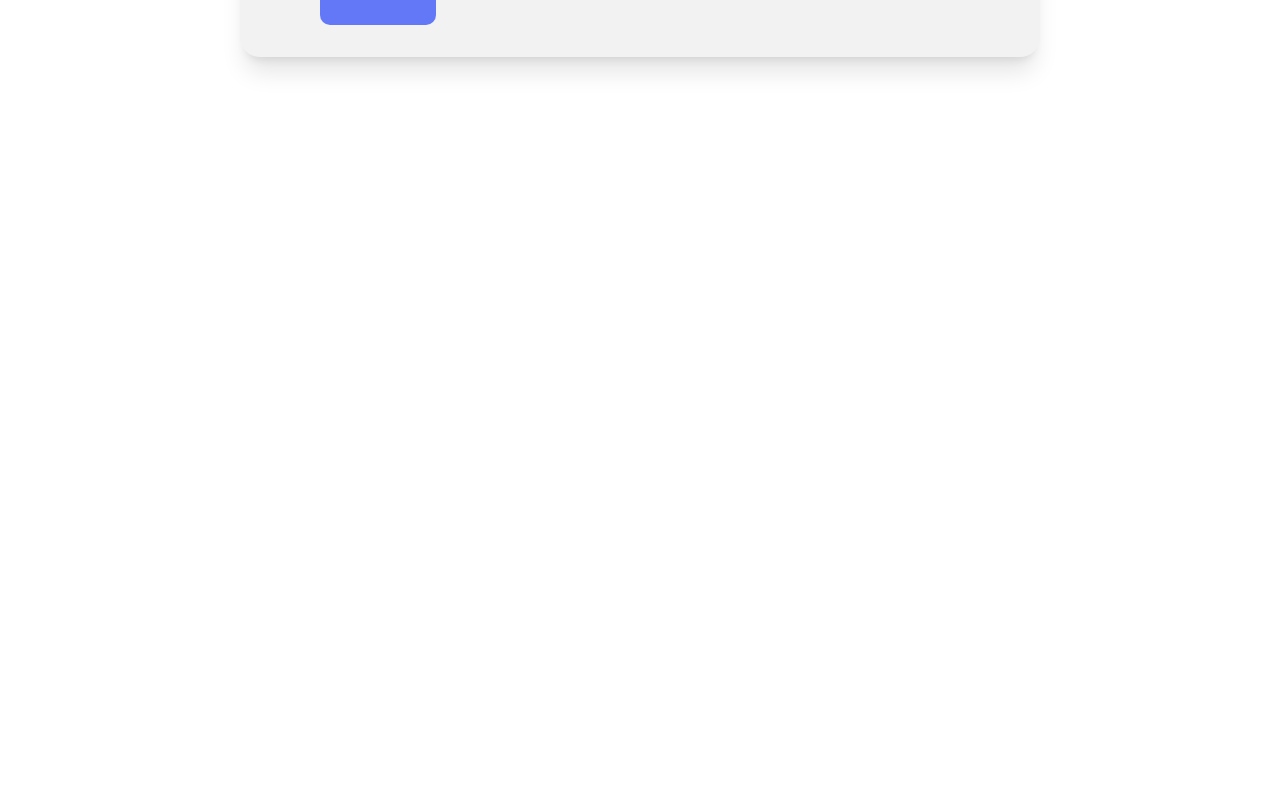
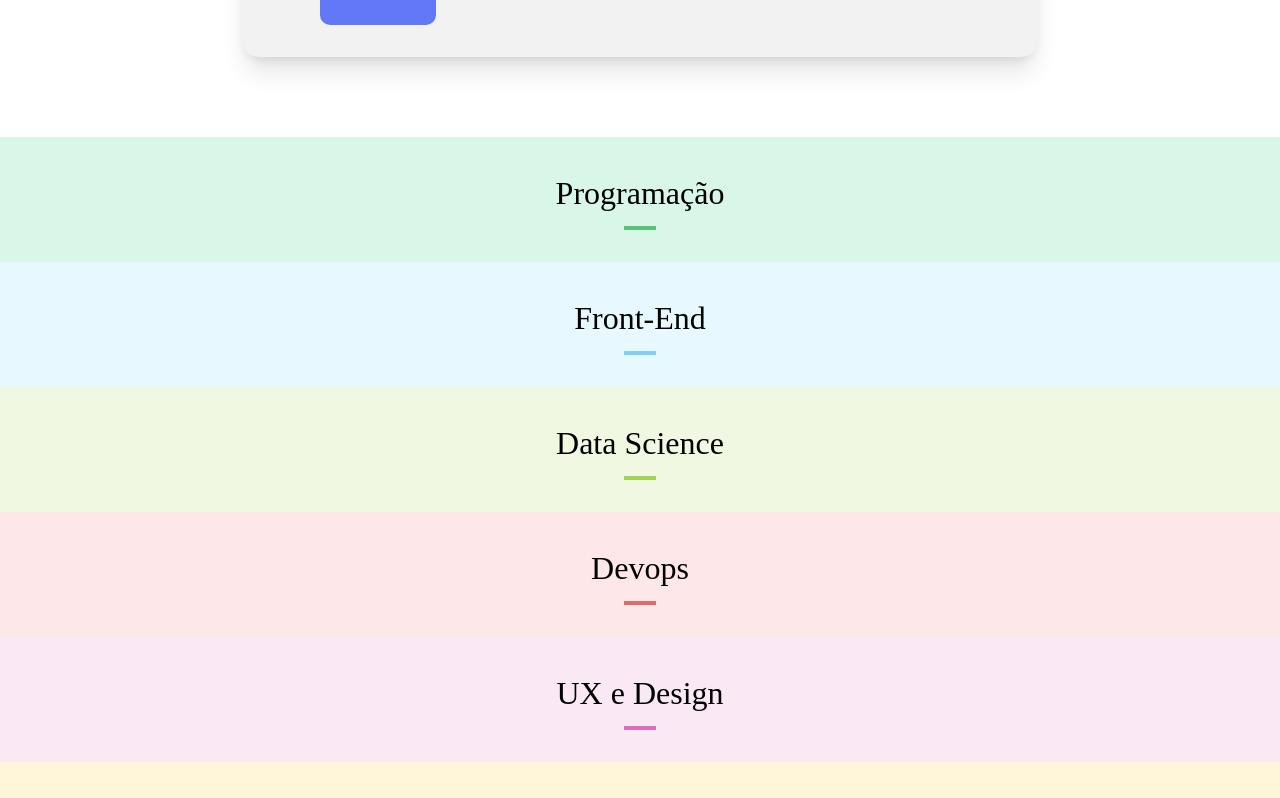
Before and after one commit to BrenoDev00/Organo, a React app in the folder organo/: page / in a window 1280 px wide. Shown: the part 1222-2020 px from the top of the page. Before the commit the page ends 1359 px from the top, so only its background shows below. Built offline with nearby package versions, Linux system fonts and the light colour scheme; the HTML template or start-up script is replaced by a standard one.

Commit message:
add Team component

```diff
--- a/organo/src/App.jsx
+++ b/organo/src/App.jsx
@@ -1,5 +1,6 @@
 import { Banner } from "./components/Banner";
 import { Form } from "./components/Form";
+import { Team } from "./components/Team";
 
 function App() {
   const teams = [
@@ -47,6 +48,14 @@ function App() {
         title="Preencha os dados para criar o card do colaborador."
         teams={teams.map((team) => team.name)}
       />
+
+      {teams.map((team) => (
+        <Team
+          title={team.name}
+          color={team.primaryColor}
+          backgroundColor={team.secondaryColor}
+        />
+      ))}
     </>
   );
 }
--- /dev/null
+++ b/organo/src/components/Team/index.jsx
@@ -0,0 +1,13 @@
+export const Team = (props) => {
+  return (
+    <section
+      className="p-8 bg-blue-200"
+      style={{ backgroundColor: props.backgroundColor }}
+    >
+      <div className="flex flex-col gap-[9px] items-center">
+          <h2 className="text-[32px] text-center font-prata ">{props.title}</h2>
+          <span className="w-[32px] h-1" style={{backgroundColor: props.color}}></span>
+      </div>
+    </section>
+  );
+};
```
